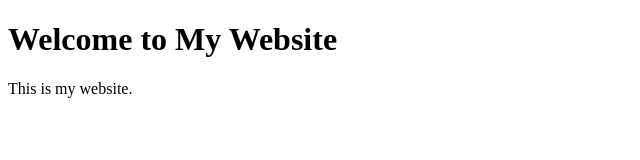
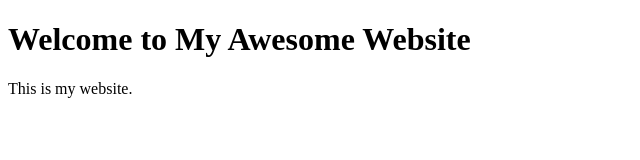
Before and after one commit to manokhan123/git-conflict-practice, a plain HTML site: page index.html in a window 1280 px wide. Shown: the whole page, without its empty margins (0-640 px from the left). Drawn offline with Linux system fonts and the light colour scheme.

Commit message:
Update main heading

```diff
--- a/index.html
+++ b/index.html
@@ -7,8 +7,7 @@
 
 <body>
 
-  <h1>Welcome to My Website</h1>
-
+  <h1>Welcome to My Awesome Website</h1>
   <p>This is my website.</p>
 
 </body>
```
